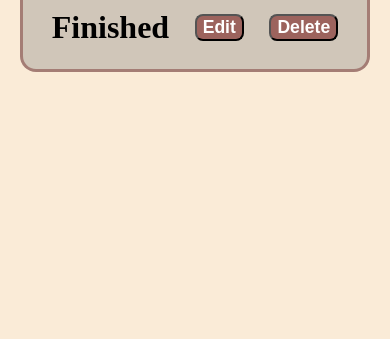
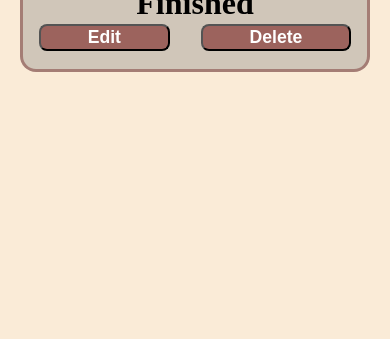
Before and after one commit to Saker07/library, a plain HTML site: page index.html in a window 390 px wide. Shown: the part 505-844 px from the top of the page. Drawn offline with Linux system fonts and the light colour scheme.

Commit message:
Make book buttons responsive and take up all space in new line.

```diff
--- a/index.html
+++ b/index.html
@@ -37,10 +37,10 @@
             <h5 class="bookAuthor">Author</h5>
             <h5 class="bookPages">Pages: 1</h5>
             <h5 class="bookRead">Finished</h5>
-
-            <button type="button" class="bookButton bookEdit"><h6>Edit</h6></button>
-            <button type="button" class="bookButton bookDelete"><h6>Delete</h6></button>
-
+            <div class="bookButtonsContainer">
+                <button type="button" class="bookButton bookEdit"><h6>Edit</h6></button>
+                <button type="button" class="bookButton bookDelete"><h6>Delete</h6></button>
+            </div>
         </div>
     </div>
 </body>
--- a/style.css
+++ b/style.css
@@ -89,7 +89,13 @@ label[for="read"] {
 .book h5 {
     font-size: 2rem;
 }
+.bookButtonsContainer {
+    width: 100%;
+    display: flex;
+    gap: 10%;
+}
 .bookButton {
+    flex-grow: 1;
     display: flex;
     justify-content: center;
     align-items: center;
```
